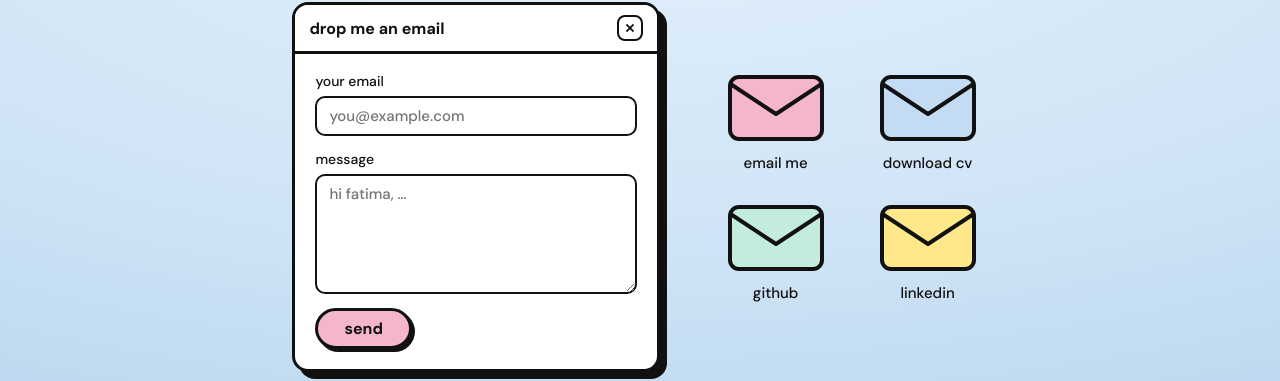
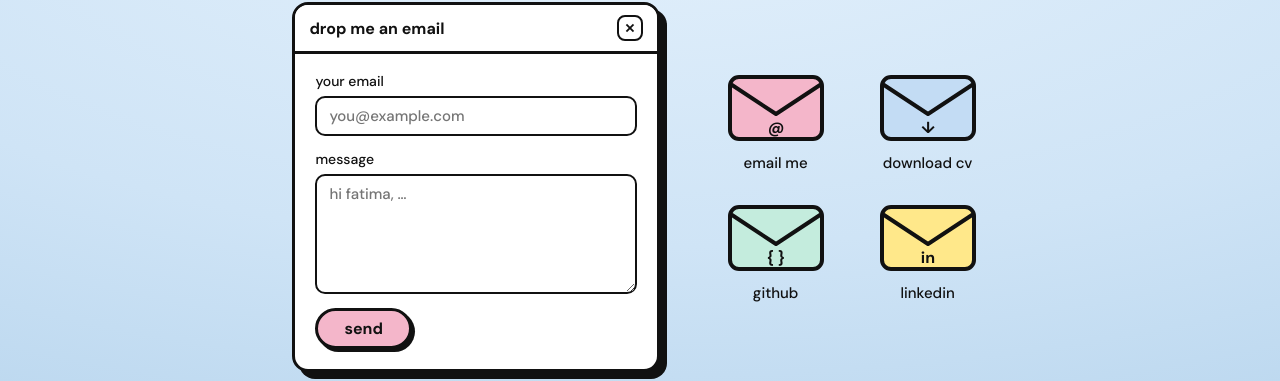
Before and after one commit to fatimaLaraibBonk/Professional_Portfolio, a React (Vite) app in the folder code/: page / in a window 1280 px wide. Shown: the part 4296-4677 px from the top of the page. Built offline with nearby package versions, Linux system fonts and the light colour scheme; no server answers.

Commit message:
Update Contact.jsx

```diff
--- a/code/src/Contact.jsx
+++ b/code/src/Contact.jsx
@@ -1,11 +1,15 @@
 import { useState } from "react";
 import { CONTACT } from "./data.js";
 
+// Sends straight from the browser to Web3Forms. The key comes from an environment variable,
+// so it stays out of GitHub (it is still visible in the built site, which Web3Forms allows).
+const KEY = import.meta.env.VITE_WEB3FORMS_KEY;
+
 const LINKS = [
-  { label: "email me", glyph: "", color: "#f4b6ca", href: `mailto:${CONTACT.email}` },
-  { label: "download cv", glyph: "", color: "#c3dcf4", href: CONTACT.cv, download: "Fatima-Laraib-CV.pdf" },
-  { label: "github", glyph: "", color: "#c4ecdd", href: CONTACT.github, external: true },
-  { label: "linkedin", glyph: "", color: "#ffe88a", href: CONTACT.linkedin, external: true },
+  { label: "email me", glyph: "@", color: "#f4b6ca", href: `mailto:${CONTACT.email}` },
+  { label: "download cv", glyph: "↓", color: "#c3dcf4", href: CONTACT.cv, download: "Fatima-Laraib-CV.pdf" },
+  { label: "github", glyph: "{ }", color: "#c4ecdd", href: CONTACT.github, external: true },
+  { label: "linkedin", glyph: "in", color: "#ffe88a", href: CONTACT.linkedin, external: true },
 ];
 
 const Envelope = ({ color, glyph }) => (
@@ -19,27 +23,23 @@ const Envelope = ({ color, glyph }) => (
 export default function Contact() {
   const [email, setEmail] = useState("");
   const [message, setMessage] = useState("");
-  const [website, setWebsite] = useState(""); // hidden spam trap
+  const [trap, setTrap] = useState(""); // hidden spam trap
   const [status, setStatus] = useState("idle"); // idle | sending | sent | error | mailto
 
   const send = async (e) => {
     e.preventDefault();
-    if (!CONTACT.formEndpoint) {
+    if (trap) return setStatus("sent");
+    if (!KEY) {
       const body = `${message}\n\nfrom: ${email}`;
       window.location.href = `mailto:${CONTACT.email}?subject=${encodeURIComponent("message from your portfolio")}&body=${encodeURIComponent(body)}`;
-      setStatus("mailto");
-      return;
+      return setStatus("mailto");
     }
     setStatus("sending");
     try {
-      const res = await fetch(CONTACT.formEndpoint, {
+      const res = await fetch("https://api.web3forms.com/submit", {
         method: "POST",
         headers: { "Content-Type": "application/json", Accept: "application/json" },
-        body: JSON.stringify({
-          email,
-          message,
-          website, // honeypot
-        }),
+        body: JSON.stringify({ access_key: KEY, subject: "message from your portfolio", email, message }),
       });
       const data = await res.json().catch(() => ({}));
       if (res.ok && data.success !== false) {
@@ -76,7 +76,7 @@ export default function Contact() {
               message
               <textarea required rows="5" value={message} onChange={(e) => setMessage(e.target.value)} placeholder="hi fatima, …" />
             </label>
-            <input className="trap" tabIndex="-1" autoComplete="off" aria-hidden="true" value={website} onChange={(e) => setWebsite(e.target.value)} />
+            <input className="trap" tabIndex="-1" autoComplete="off" aria-hidden="true" value={trap} onChange={(e) => setTrap(e.target.value)} />
             <div className="form-foot">
               <button className="send-btn" type="submit" disabled={status === "sending"}>
                 {status === "sending" ? "sending…" : "send"}
@@ -88,13 +88,7 @@ export default function Contact() {
 
         <div className="mails">
           {LINKS.map((l) => (
-            <a
-              key={l.label}
-              className="mail"
-              href={l.href}
-              download={l.download}
-              {...(l.external ? { target: "_blank", rel: "noreferrer" } : {})}
-            >
+            <a key={l.label} className="mail" href={l.href} download={l.download} {...(l.external ? { target: "_blank", rel: "noreferrer" } : {})}>
               <Envelope color={l.color} glyph={l.glyph} />
               <span>{l.label}</span>
             </a>
```
